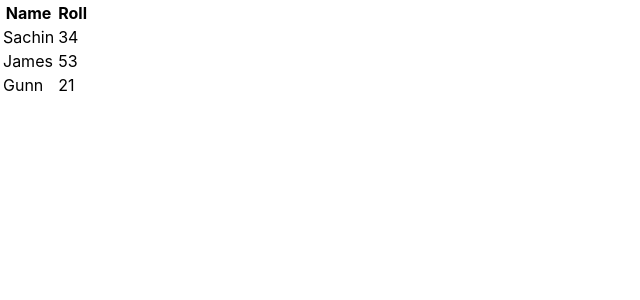
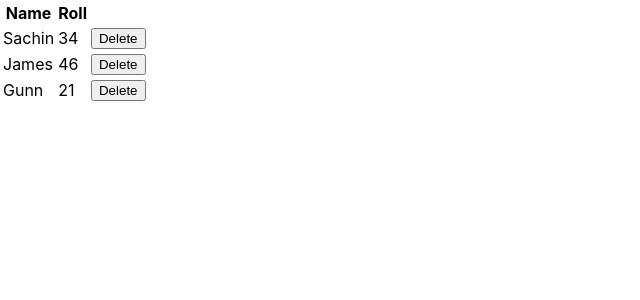
Before and after one commit to sachinpathak123/React-App, a React (Create React App) app in the folder react-app/: page / in a window 1280 px wide. Shown: the top 300 px of the page, without its empty margins (0-640 px from the left). Built offline with nearby package versions, Linux system fonts and the light colour scheme; the HTML template or start-up script is replaced by a standard one.

Commit message:
learnt how to use states

```diff
--- a/react-app/src/App.js
+++ b/react-app/src/App.js
@@ -1,31 +1,42 @@
 import React, { Component } from 'react'
 import Table from './Table';
-import SimpleComponent from './SimpleComp';
-import Comp from './ClassComp';
 
 class App extends Component {
-  render() {
-    const characters = [
+  state = {
+    characters : [
       {
-        Name: 'Sachin',
-        Roll :34,
+        Name:'Sachin',
+        Roll: 34,
       },
       {
-        Name: 'James',
-        Roll: 53,
+        Name:'James',
+        Roll: 46,
       },
       {
-        Name: 'Gunn',
+        Name:'Gunn',
         Roll: 21,
       },
     ]
+  }
+  removeCharacter = (index) => {
+    const { characters } = this.state
+
+    this.setState({
+      characters: characters.filter((character, i) => {
+        return i !== index
+      }),
+    })
+  }
+  render() {
+    const { characters } = this.state
 
     return (
       <div className="container">
-        <Table characterData={characters} />
+        <Table characterData={characters} removeCharacter={this.removeCharacter} />
       </div>
     )
   }
+
 }
 
 
--- a/react-app/src/Table.js
+++ b/react-app/src/Table.js
@@ -46,28 +46,28 @@
         </tbody>
     )
 }
-class Table extends Component {
-    render() {
-      const { characterData } = this.props
-
-      return (
-        <table>
-          <TableHeader />
-          <TableBody characterData={characterData} />
-        </table>
-      )
-    }
-  }
-  const TableBody = (props) => {
+const TableBody = props => {
     const rows = props.characterData.map((row, index) => {
         return (
             <tr key={index}>
                 <td>{row.Name}</td>
                 <td>{row.Roll}</td>
+                <td><button onClick={() => props.removeCharacter(index)}>Delete</button></td>
             </tr>
-      )
-    })
+        );
+    });
 
-    return <tbody>{rows}</tbody>
+    return <tbody>{rows}</tbody>;
 }
+
+const Table = (props) => {
+    const { characterData, removeCharacter } = props;
+        return (
+            <table>
+                <TableHeader />
+                <TableBody characterData={characterData} removeCharacter={removeCharacter} />
+            </table>
+        );
+}
+
 export default Table;
```
Lines whose indentation alone changed are shown as unchanged.
